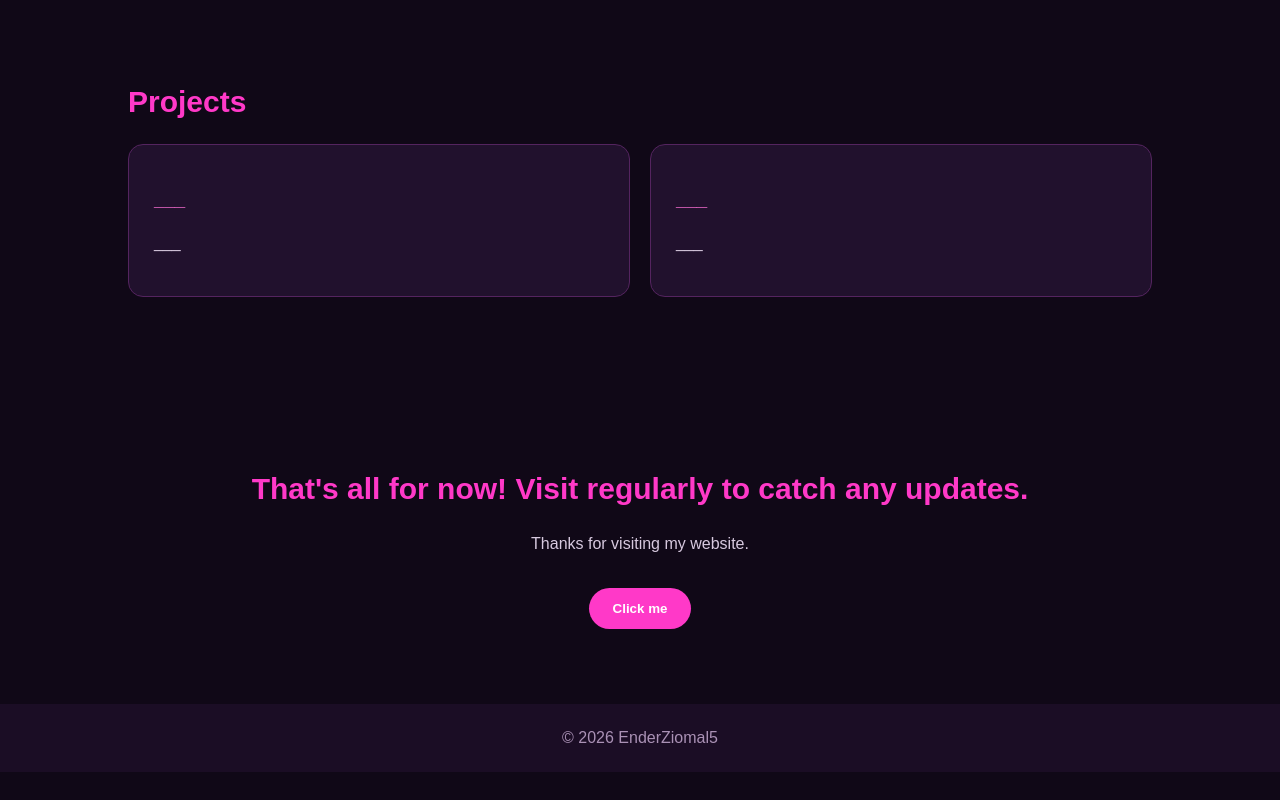
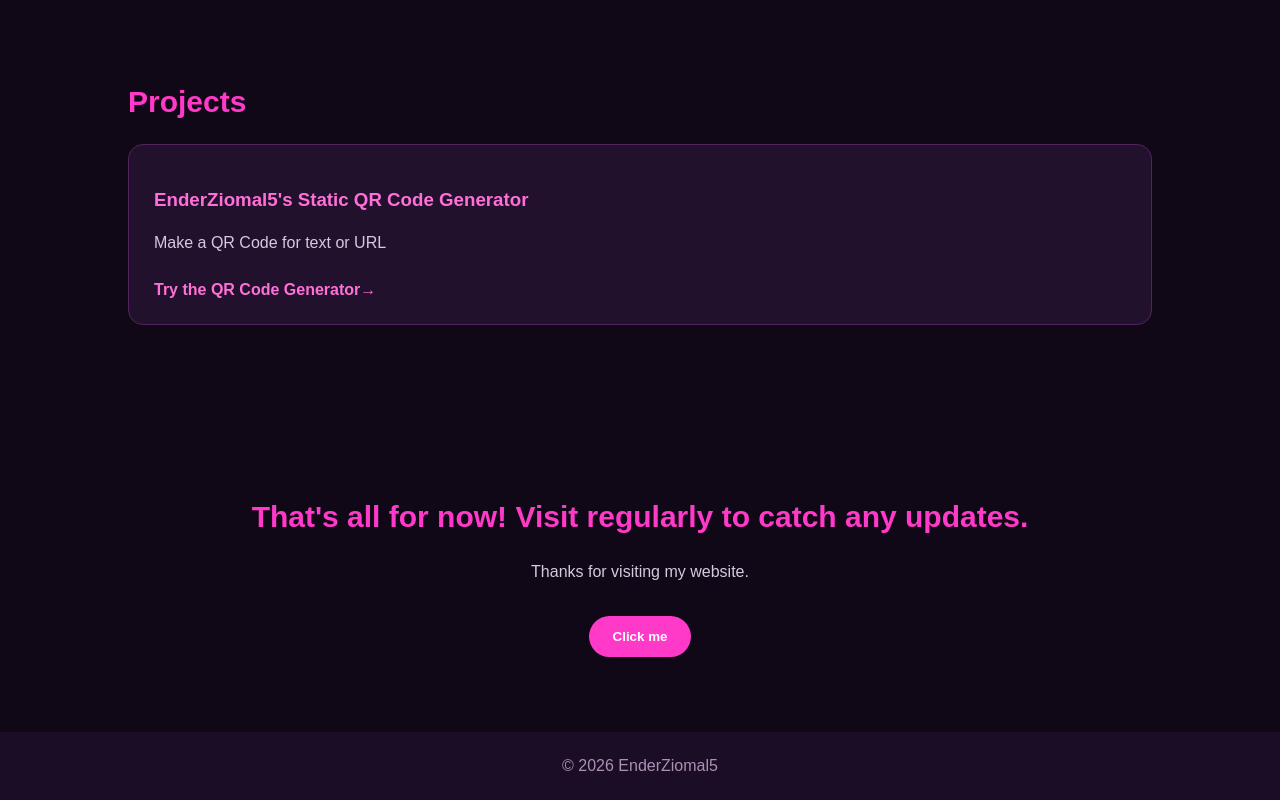
Before and after one commit to EnderZiomal5/enderziomal5.github.io, a plain HTML site: page index.html in a window 1280 px wide. Shown: the part 872-1672 px from the top of the page. Before the commit the page ends 1644 px from the top, so only its background shows below. Drawn offline with Linux system fonts and the light colour scheme.

Commit message:
Added Qr code generator to projects

```diff
--- a/index.html
+++ b/index.html
@@ -191,14 +191,18 @@ footer {
     <div class="card-container">
 
         <div class="card">
-            <h3>___</h3>
+            <h3>EnderZiomal5's Static QR Code Generator</h3>
+            <p>Make a QR Code for text or URL</p>
+            <a href="https://enderziomal5.github.io/qrcodegen"
+               target="_blank" rel="noopener noreferrer">
+                Try the QR Code Generator→
+            </a>
+        </div>
+        <!--
+        <div class="card">
+            <h3></h3>
             <p>___</p>
-        </div>
-
-        <div class="card">
-            <h3>___</h3>
-            <p>___</p>
-        </div>
+        </div> -->
 
     </div>
 </section>
```
